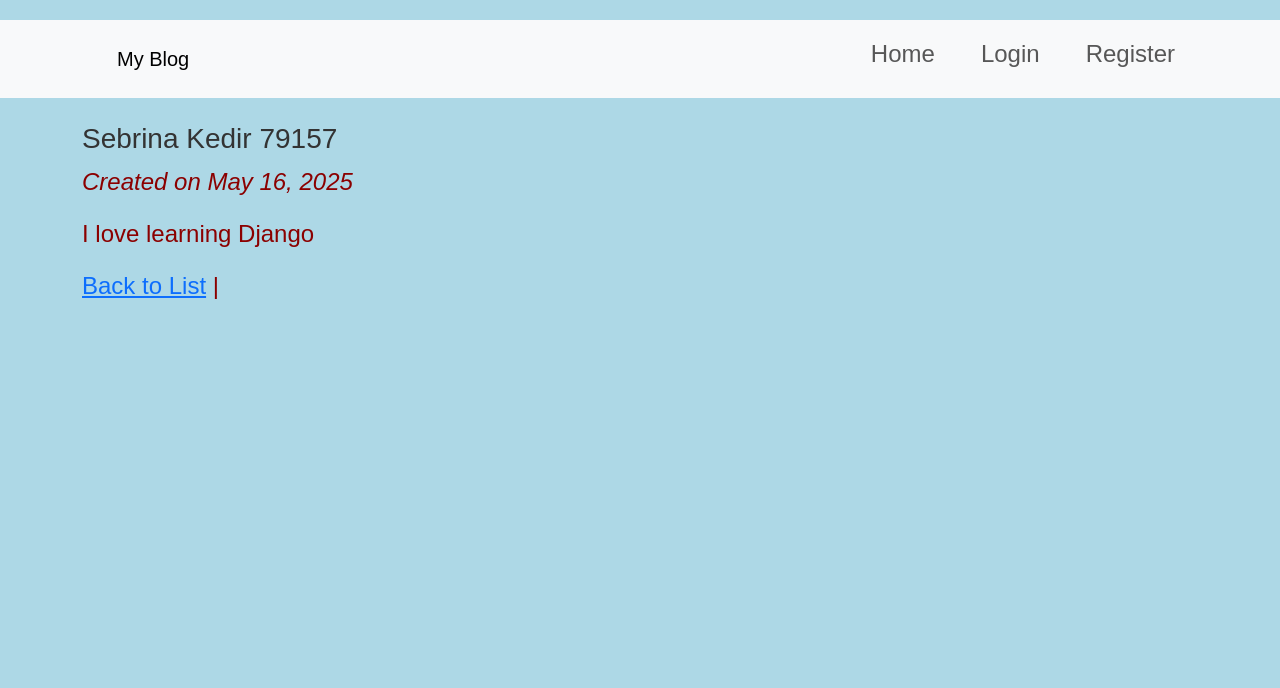
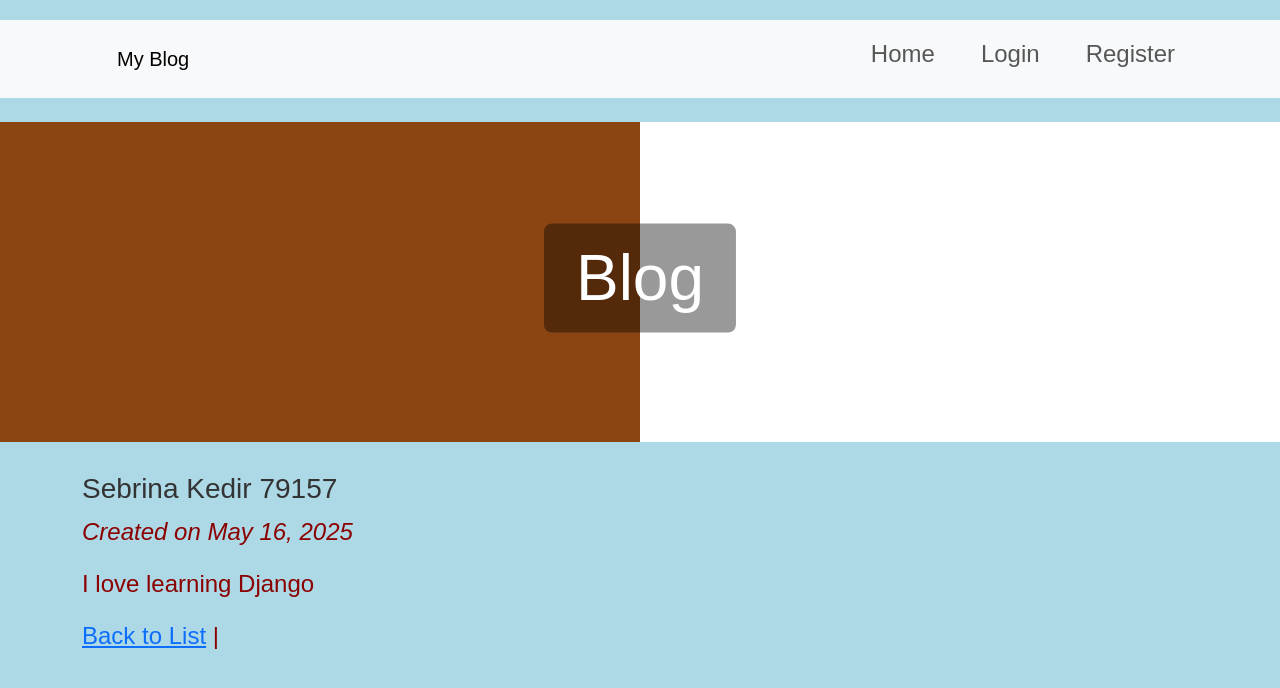
Before and after one commit to Sebrinkedir/django-api-assignment, a Django app: page /1/ in a window 1280 px wide. Shown: the top 688 px of the page. Run offline with Django 5.2, Linux system fonts and the light colour scheme; data comes from the database, SQL or seed files in the repository.

Commit message:
Add split background hero with Blog title

```diff
--- a/core/static/core/css/style.css
+++ b/core/static/core/css/style.css
@@ -74,3 +74,41 @@ footer {
 footer p {
     margin: 0;
 }
+.split-hero {
+    position: relative;
+    display: flex;
+    height: 40vh;
+    width: 100%;
+    overflow: hidden;
+    margin-bottom: 30px;
+}
+
+.split-hero .half {
+    width: 50%;
+    height: 100%;
+}
+
+.brown-half {
+    background-color: #8B4513; /* brown */
+}
+
+.white-half {
+    background-color: #ffffff;
+}
+
+.hero-text {
+    position: absolute;
+    top: 50%;
+    left: 50%;
+    transform: translate(-50%, -50%);
+    z-index: 2;
+    text-align: center;
+    color: white;
+}
+
+.hero-text h1 {
+    font-size: 4rem;
+    background-color: rgba(0, 0, 0, 0.4);
+    padding: 1rem 2rem;
+    border-radius: 8px;
+}
--- a/core/templates/core/base.html
+++ b/core/templates/core/base.html
@@ -34,7 +34,16 @@
         </div>
     </nav>
 
-<div class="container">
+    <!-- Hero Split Background -->
+    <div class="split-hero">
+        <div class="half brown-half"></div>
+        <div class="half white-half"></div>
+        <div class="hero-text">
+            <h1>Blog</h1>
+        </div>
+    </div>
+
+    <div class="container mt-4">
         {% if messages %}
             {% for message in messages %}
                 <div class="alert alert-info">{{ message }}</div>
@@ -47,4 +56,5 @@
 
     <script src="https://cdn.jsdelivr.net/npm/bootstrap@5.3.0/dist/js/bootstrap.bundle.min.js"></script>
     </body>
+
 </html>
```
Lines whose indentation alone changed are shown as unchanged.
